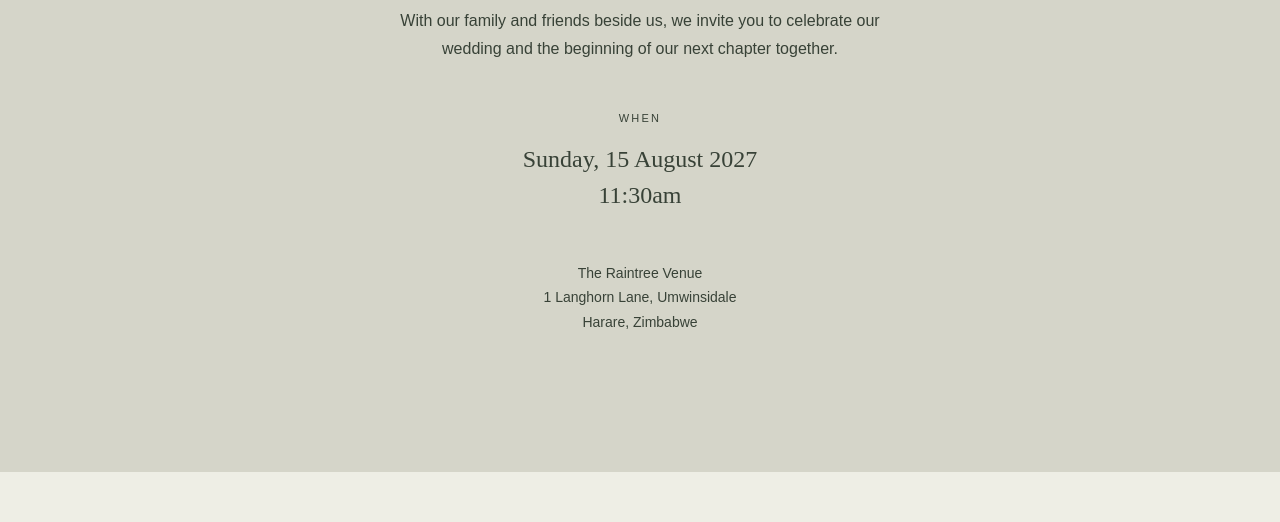
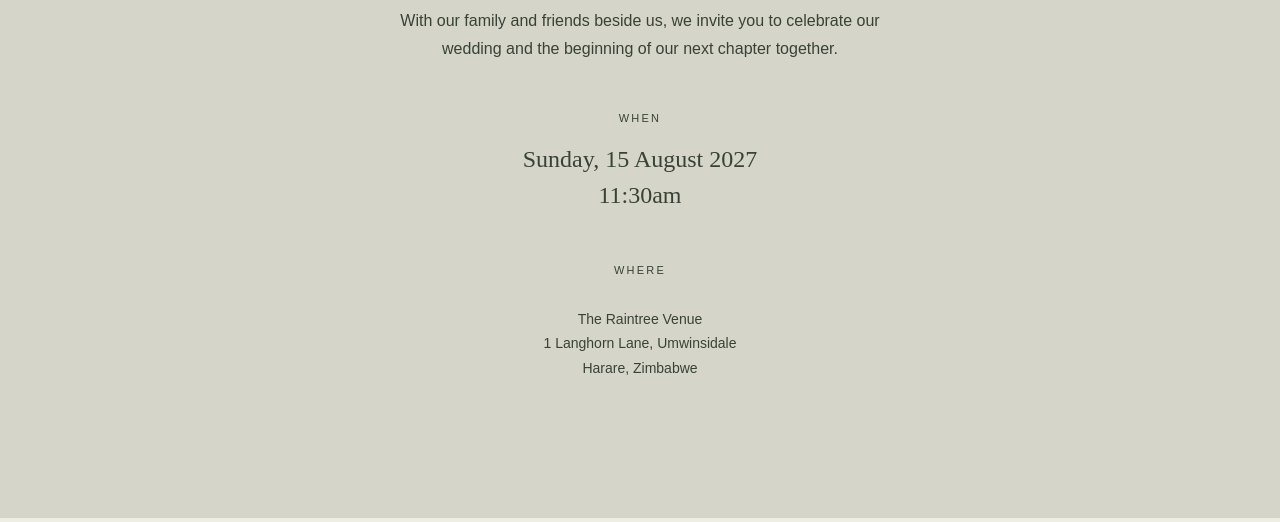
Before and after one commit to SimbaNyakambangwe/my-first-static-web-app, a website: page src/wedding.html in a window 1280 px wide. Shown: the part 521-1043 px from the top of the page. Drawn offline with Linux system fonts and the light colour scheme.

Commit message:
Label the wedding venue address with Where
Co-authored-by: Copilot App <223556219+Copilot@users.noreply.github.com>

```diff
--- a/src/wedding.html
+++ b/src/wedding.html
@@ -35,6 +35,7 @@
       <div class="event-details">
         <div><span class="eyebrow">When</span><p><time datetime="2027-08-15T11:30:00+02:00">Sunday, 15 August 2027<br>11:30am</time></p></div>
       </div>
+      <span class="eyebrow">Where</span>
       <address>The Raintree Venue<br>1 Langhorn Lane, Umwinsidale<br>Harare, Zimbabwe</address>
     </section>
   </main>
```
